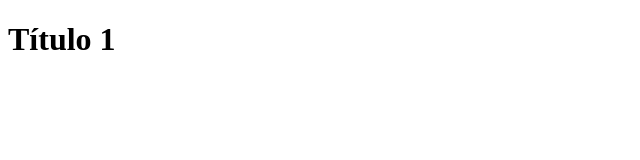
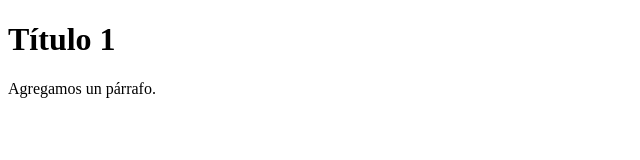
Before and after one commit to GersonAbanto/hellogit, a plain HTML site: page index.html in a window 1280 px wide. Shown: the whole page, without its empty margins (0-640 px from the left). Drawn offline with Linux system fonts and the light colour scheme.

Commit message:
Se agregó un párrafo

```diff
--- a/index.html
+++ b/index.html
@@ -6,5 +6,6 @@
     </head>
     <body>
         <h1>Título 1</h1>
+        <p>Agregamos un párrafo.</p>
     </body>
 </html>
```
